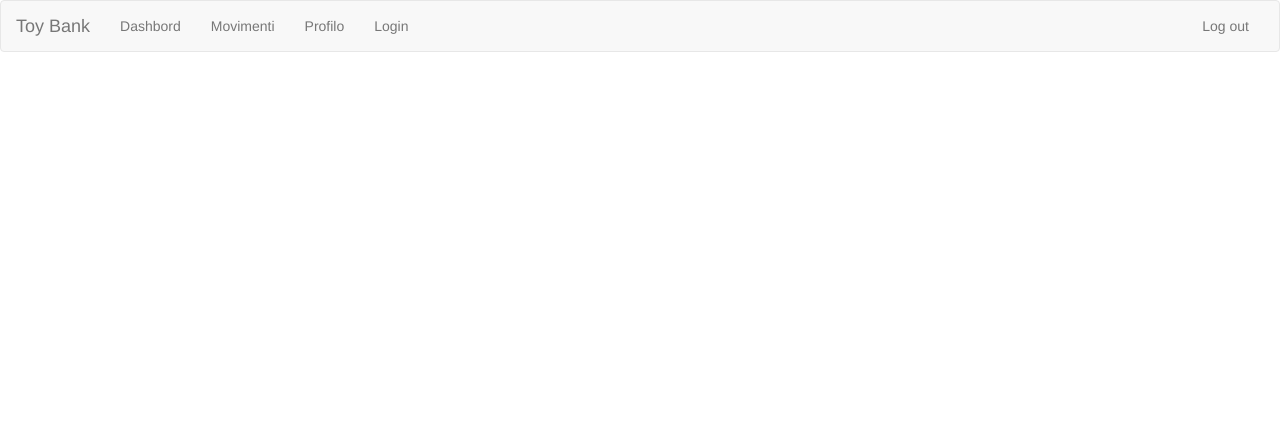
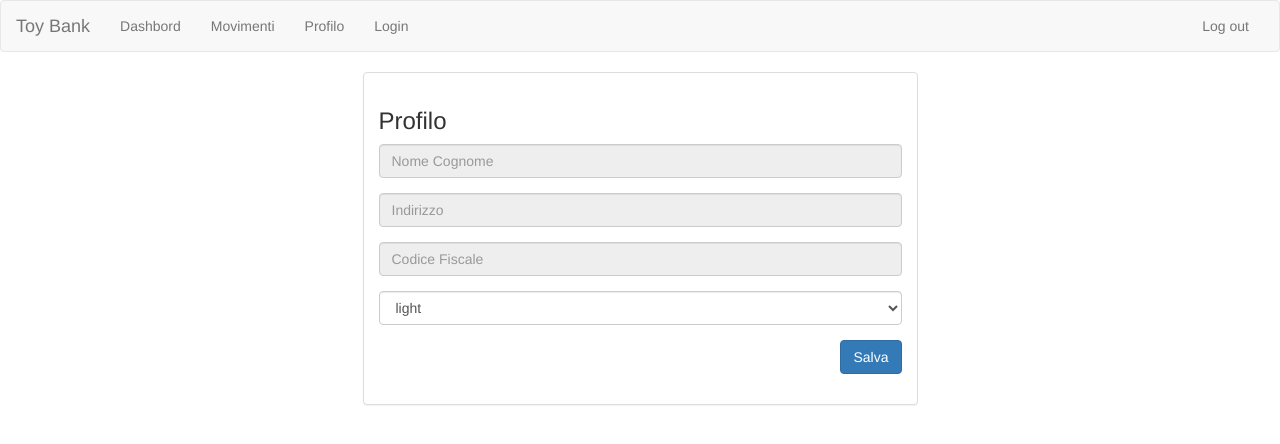
Before and after one commit to alessandroargentieri/ToyBank, a website: page index.html at #!/profilo in a window 1280 px wide. Drawn offline with Linux system fonts and the light colour scheme.

Commit message:
index+profilo

```diff
--- a/index.html
+++ b/index.html
@@ -43,7 +43,7 @@
                     <!-- class="active" da inserire per ogni spostamento-->
                     <li><a href="index.html">Dashbord <span class="sr-only">(current)</span></a></li>
                     <li><a href="#">Movimenti</a></li>
-                    <li><a href="#">Profilo</a></li>
+                    <li><a href="profilo/profilo.html">Profilo</a></li>
                     <li><a href="#">Login</a></li>
                 </ul>
 
--- a/profilo/profilo.controllers.js
+++ b/profilo/profilo.controllers.js
@@ -0,0 +1,8 @@
+app.controller('ProfiloCtrl', [ '$profiloService', '$state', function($profiloService, $state ){
+    var self=this;
+    self.profiloData= function(){
+        $profiloService.profilo().then(function(result){
+            self.profilo=result.data;
+        })
+    }
+}]);
--- a/profilo/profilo.html
+++ b/profilo/profilo.html
@@ -0,0 +1,38 @@
+<div ng-controller='ProfiloCtrl as ctrl'>
+    <form>
+        <div class="container">
+            <div class="row">
+                <div class="col-sm-offset-3 col-sm-6">
+                    <div class="panel panel-default">
+                        <div class="panel-body">
+                            <h3>Profilo</h3>
+                            <div class="">
+                                <form class="" action="index.html" method="post">
+                                    <div class="form-group text-center">
+                                        <input type="text" class="form-control" name="" value="" disabled="" placeholder="Nome Cognome">
+                                    </div>
+                                    <div class="form-group text-center">
+                                        <input type="text" class="form-control" name="" value="" disabled="" placeholder="Indirizzo">
+                                    </div>
+                                    <div class="form-group text-center">
+                                        <input type="text" class="form-control" name="" value="" disabled="" placeholder="Codice Fiscale">
+                                    </div>
+                                    <div id="select" class="form-group text-left">
+                                        <select class="form-control" name="">
+                        <option value="light">light</option>
+                        <option value="dark">dark</option>
+                      </select>
+                                    </div>
+                                    <div class="form-group text-right">
+                                        <button type="submit" class="btn btn-primary" name="button">Salva</button>
+                                    </div>
+                                </form>
+                            </div>
+                        </div>
+                    </div>
+                </div>
+            </div>
+        </div>
+    </form>
+
+</div>
--- a/profilo/profilo.service.js
+++ b/profilo/profilo.service.js
@@ -0,0 +1,11 @@
+app.service('$profiloService', function($http, baseURL){
+    this.profilo= function(){
+        return $http({
+            method: 'POST',
+            url: baseURL +'/profilo',
+            headers:{
+                'jwt_header':localStorage.getItem('tokenJwt')
+            }
+        });
+    };
+});
```
